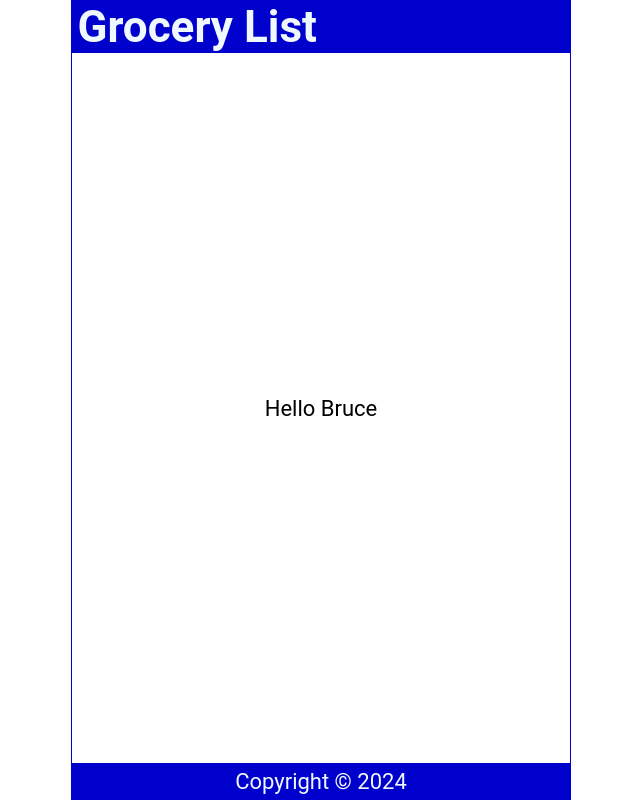
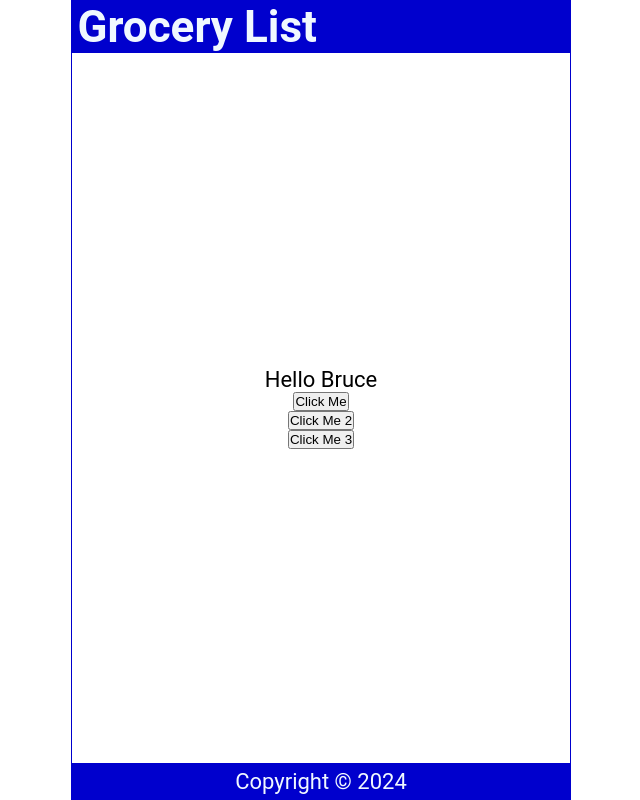
Before and after one commit to nvsmith/grocery-list, a React (Create React App) app: page / in a window 1280 px wide. Shown: the whole page, without its empty margins (319-959 px from the left). Built offline with nearby package versions, Linux system fonts and the light colour scheme.

Commit message:
Add different types of click events

```diff
--- a/src/Content.js
+++ b/src/Content.js
@@ -5,9 +5,27 @@ const Content = () => {
         return names[int];
     };
 
+    const handleClick = () => {
+        console.log("Simple Click");
+    };
+
+    const handleClick2 = (param) => {
+        console.log(`An ${param} was passed`);
+    };
+
+    const handleClick3 = (e) => {
+        console.log(e.target.innerText);
+    };
+
     return (
         <main>
-            <p> Hello {handleNameChange()} </p>
+            <p on onDoubleClick={handleClick}>
+                {" "}
+                Hello {handleNameChange()}{" "}
+            </p>
+            <button onClick={handleClick}>Click Me</button>
+            <button onClick={() => handleClick2("argument")}>Click Me 2</button>
+            <button onClick={(e) => handleClick3(e)}>Click Me 3</button>
         </main>
     );
 };
```
